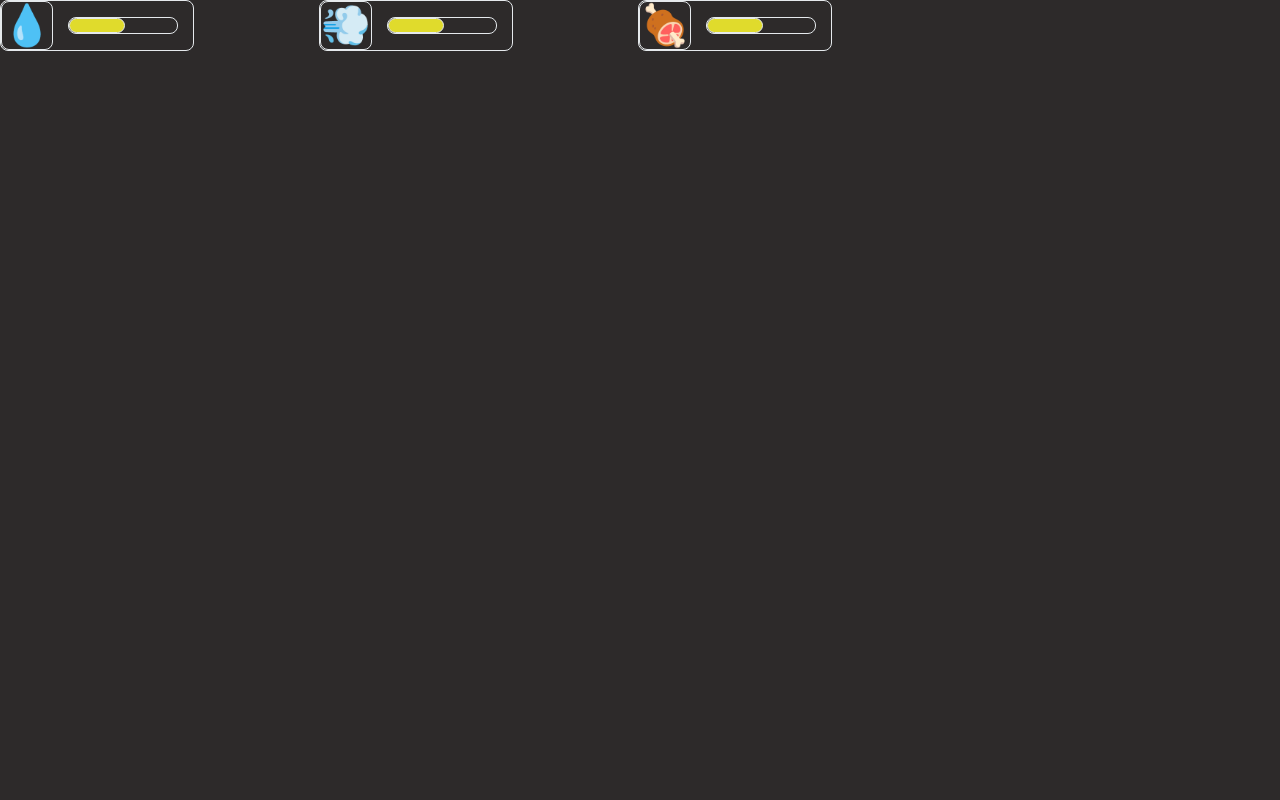
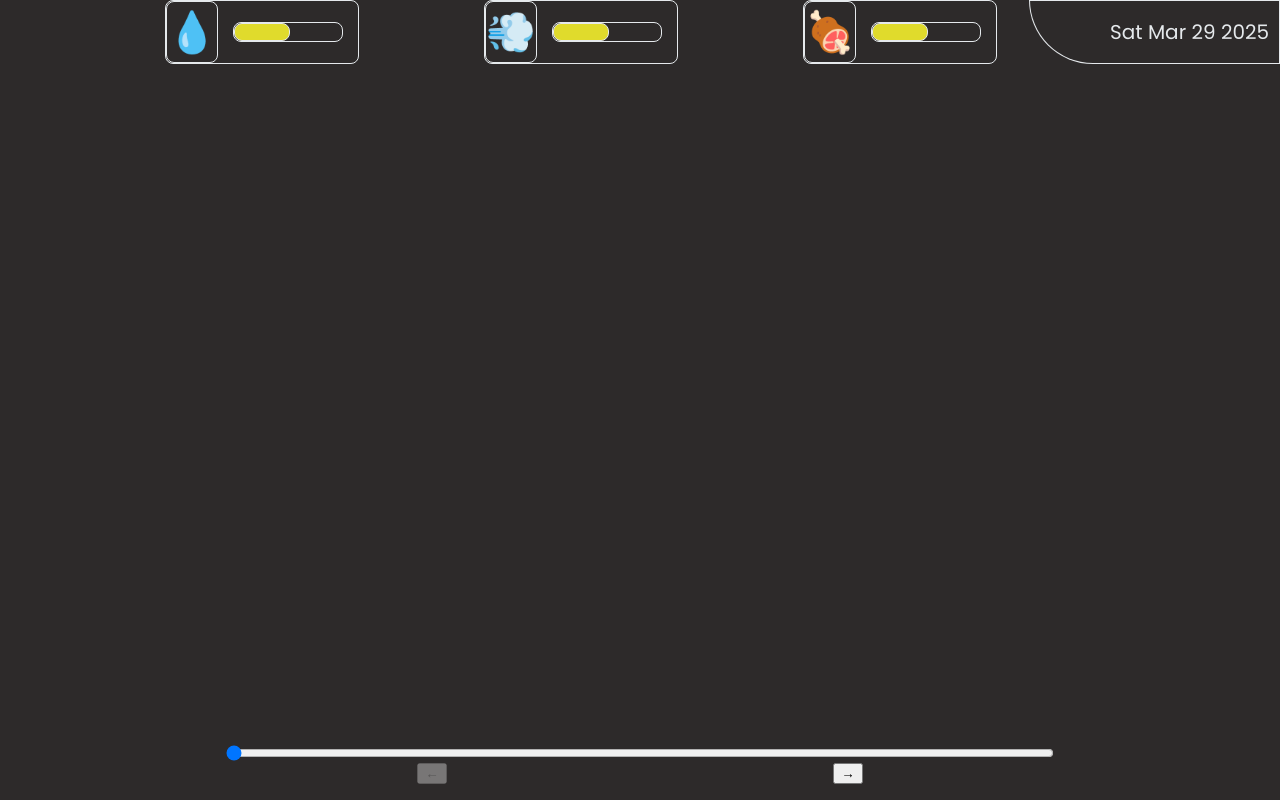
Before and after one commit to yonko2/a-new-hope, a React (Vite) app in the folder a-new-hope-fe/: page / in a window 1280 px wide. Built offline with nearby package versions, Linux system fonts and the light colour scheme.

Commit message:
Add base slider

```diff
--- a/a-new-hope-fe/src/components/overlay/Overlay.tsx
+++ b/a-new-hope-fe/src/components/overlay/Overlay.tsx
@@ -3,15 +3,22 @@ import { Allocations } from "./Allocations";
 import { Resources } from "./Resources";
 import { Time } from "./Time";
 import { Slider } from "./Slider";
-import '../../styles/Overlay.css'
+import "../../styles/Overlay.css";
 
 export const Overlay = memo(function Overlay() {
-    return <div className="overlay">
-        <div className="header">
-            <Resources />
-            <Time />
-        </div>
-        <div style={{ position: 'absolute', left: 0 }}><Allocations /></div>
-        <div style={{ position: 'absolute', bottom: 0 }}><Slider /></div>
+  return (
+    <div className="overlay">
+      <div className="header">
+        <div className="spacer" />
+        <Resources />
+        <Time />
+      </div>
+      <div className="left-sidebar">
+        <Allocations />
+      </div>
+      <div className="footer">
+        <Slider />
+      </div>
     </div>
-})
+  );
+});
--- a/a-new-hope-fe/src/components/overlay/Slider.tsx
+++ b/a-new-hope-fe/src/components/overlay/Slider.tsx
@@ -1,5 +1,56 @@
-import { memo } from "react";
+import { memo, useState } from "react";
 
-export const Slider = memo(function Slider(){
-    return null
-})
+export const Slider = memo(function Slider() {
+  const steps = [0, 25, 50, 75, 100];
+
+  const [currentStep, setCurrentStep] = useState(0);
+
+  const handleSliderChange: React.ChangeEventHandler<HTMLInputElement> = (
+    e
+  ) => {
+    const value = Number(e.target.value);
+
+    const closestIndex = steps.reduce(
+      (closest, step, index) =>
+        Math.abs(step - value) < Math.abs(steps[closest] - value)
+          ? index
+          : closest,
+      0
+    );
+    setCurrentStep(closestIndex);
+  };
+
+  const goPrevious = () => {
+    if (currentStep > 0) {
+      setCurrentStep(currentStep - 1);
+    }
+  };
+
+  const goNext = () => {
+    if (currentStep < steps.length - 1) {
+      setCurrentStep(currentStep + 1);
+    }
+  };
+
+  return (
+    <div className="slider">
+      <input
+        type="range"
+        min={steps[0]}
+        max={steps[steps.length - 1]}
+        value={steps[currentStep]}
+        onChange={handleSliderChange}
+        step="1"
+        style={{ flexGrow: 1 }}
+      />
+      <div className="slider-arrows">
+        <button onClick={goPrevious} disabled={currentStep === 0}>
+          &#8592;
+        </button>
+        <button onClick={goNext} disabled={currentStep === steps.length - 1}>
+          &#8594;
+        </button>
+      </div>
+    </div>
+  );
+});
--- a/a-new-hope-fe/src/components/overlay/Time.tsx
+++ b/a-new-hope-fe/src/components/overlay/Time.tsx
@@ -1,5 +1,7 @@
 import { memo } from "react";
 
 export const Time = memo(function Time() {
-  return null;
+  return <div className="container time">
+    <span>{new Date().toDateString()}</span>
+  </div>
 });
--- a/a-new-hope-fe/src/index.css
+++ b/a-new-hope-fe/src/index.css
@@ -1,6 +1,9 @@
+@import url('https://fonts.googleapis.com/css2?family=Poppins:ital,wght@0,100;0,200;0,300;0,400;0,500;0,600;0,700;0,800;0,900;1,100;1,200;1,300;1,400;1,500;1,600;1,700;1,800;1,900&display=swap');
+
 :root {
-  font-family: Poppins;
+  font-family: "Poppins";
   background-color: #2D2A2A;
+  color: var(--space-white);
 
   --space-white: #E5E9EC;
   --positive: #008148;
--- a/a-new-hope-fe/src/styles/Overlay.css
+++ b/a-new-hope-fe/src/styles/Overlay.css
@@ -9,6 +9,7 @@
   top: 0;
   display: flex;
   width: 100%;
+  gap: 2.5%;
 }
 
 .resources {
@@ -26,12 +27,12 @@
   font-size: 40px;
 }
 
-.resource-progress-bar{
-    display: flex;
-    flex-grow: 1;
-    height: 33%;
-    margin: auto 15px;
-    align-self: center;
+.resource-progress-bar {
+  display: flex;
+  flex-grow: 1;
+  height: 33%;
+  margin: auto 15px;
+  align-self: center;
 }
 
 .progress-bar {
@@ -45,3 +46,48 @@
   bottom: 0;
   left: 0;
 }
+
+.time {
+  display: flex;
+  border-radius: 0;
+  border-bottom-left-radius: 80px;
+  padding-left: 80px;
+
+  justify-content: end;
+  align-items: center;
+}
+
+.time span {
+  font-size: 20px;
+  margin-right: 0.5em;
+}
+
+.spacer {
+  flex-grow: 1;
+}
+
+.slider {
+  display: flex;
+  flex-direction: column;
+  flex-grow: 1;
+}
+
+.slider-arrows {
+  display: flex;
+  justify-content: space-around;
+}
+
+.left-sidebar {
+  position: absolute;
+  left: 0;
+}
+
+.footer {
+  width: 65%;
+  position: absolute;
+  margin: 0 auto;
+
+  left: 0;
+  right: 0;
+  bottom: 1em;
+}
```
